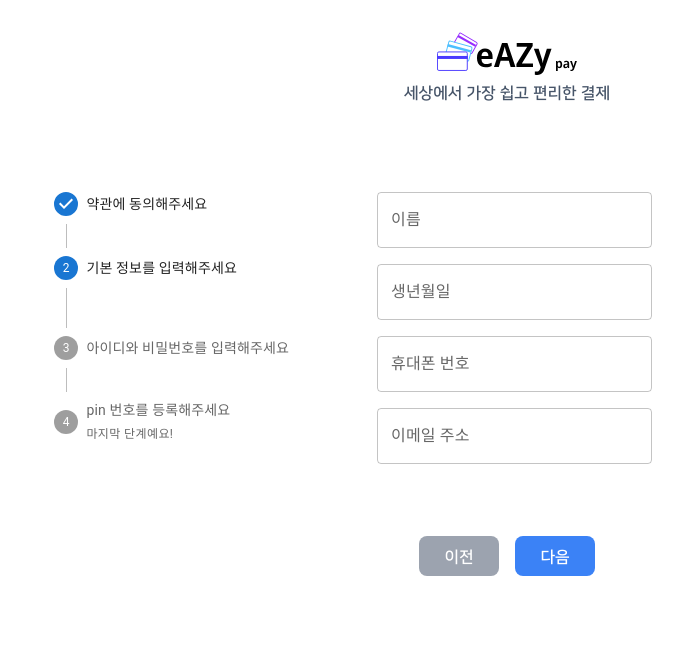
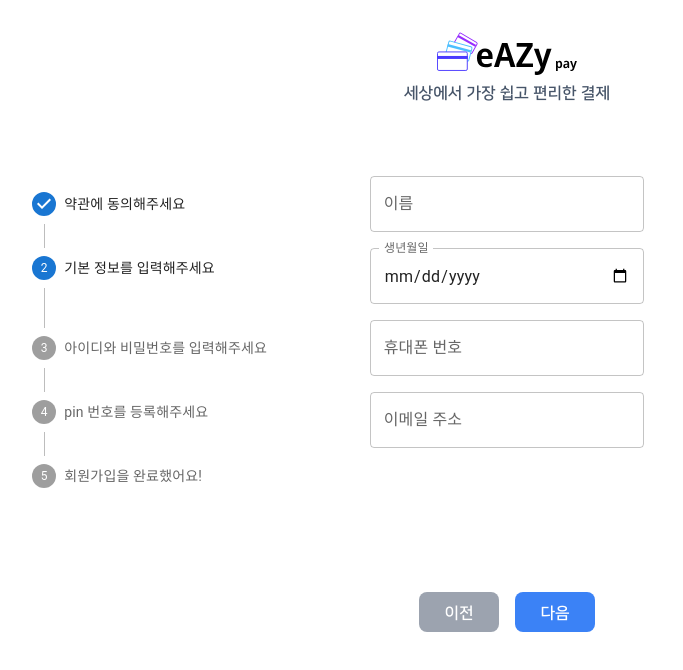
Before and after one commit to eAZy-Pay/fe-eazy-pay, a React (Vite) app: page /register in a window 1280 px wide. Both pictures are taken after a click on the button "다음". Shown: the top 670 px of the page, without its empty margins (133-816 px from the left). Built offline with nearby package versions, Linux system fonts and the light colour scheme; no server answers.

Commit message:
Refactor: UI 보완

```diff
--- a/src/pages/register/CardAuthenticationForm.jsx
+++ b/src/pages/register/CardAuthenticationForm.jsx
@@ -8,7 +8,7 @@ const CardAuthenticationForm = ({ setName, setBirth, setPhoneNumber, setEmail })
   const [errorName, setErrorName] = useState('');
   const [errorBirth, setErrorBirth] = useState('');
   const [errorPhoneNumber, setErrorPhoneNumber] = useState('');
-  const [phoneNumber, setLocalPhoneNumber] = useState('');
+  const [phoneNumSTR, setPhoneNumSTR] = useState('');
   const [errorEmail, setErrorEmail] = useState('');
 
   const handleNameChange = (event) => {
@@ -28,7 +28,7 @@ const CardAuthenticationForm = ({ setName, setBirth, setPhoneNumber, setEmail })
     const birth = event.target.value;
     const numericRegex = /^\d+$/;
     if (birth.length < 8 || !numericRegex.test(birth)) {
-      setErrorBirth('생년월일을 8자리로 입력해주세요');
+      // setErrorBirth('생년월일을 8자리로 입력해주세요');
     } else {
       setErrorBirth('');
       setBirth(birth);
@@ -37,10 +37,16 @@ const CardAuthenticationForm = ({ setName, setBirth, setPhoneNumber, setEmail })
 
   const handlePhoneNumberChange = (event) => {
     const input = event.target.value;
-    // 숫자 이외의 입력을 제거
     const onlyNums = input.replace(/[^0-9]/g, '');
-    // 상태를 업데이트하되, 유효성 검사는 입력이 11자리일 때만 수행
-    setLocalPhoneNumber(onlyNums); // 항상 상태를 업데이트
+    // 000-0000-0000 형태로 만들기
+    // 글자수가 3, 7, 11일 때 - 추가
+    if (onlyNums.length < 4) {
+      setPhoneNumSTR(onlyNums);
+    } else if (onlyNums.length < 8) {
+      setPhoneNumSTR(`${onlyNums.slice(0, 3)}-${onlyNums.slice(3)}`);
+    } else {
+      setPhoneNumSTR(`${onlyNums.slice(0, 3)}-${onlyNums.slice(3, 7)}-${onlyNums.slice(7, 11)}`);
+    }
     if (onlyNums.length === 11) {
       setErrorPhoneNumber(''); // 에러 메시지를 지움
       setPhoneNumber(onlyNums); // 최종 상태를 업데이트
@@ -92,7 +98,12 @@ const CardAuthenticationForm = ({ setName, setBirth, setPhoneNumber, setEmail })
           <TextField
             id="birth"
             label="생년월일"
+            // 클릭시 label이 위로 올라가는 효과 없애기
+            InputLabelProps={{
+              shrink: true,
+            }}
             variant="outlined"
+            type="date"
             onChange={handleBirthChange}
             error={!!errorBirth}
             helperText={errorBirth ? errorBirth : ''}
@@ -111,11 +122,8 @@ const CardAuthenticationForm = ({ setName, setBirth, setPhoneNumber, setEmail })
             id="phoneNumber"
             label="휴대폰 번호"
             variant="outlined"
-            value={phoneNumber}
+            value={phoneNumSTR}
             onChange={handlePhoneNumberChange}
-            inputProps={{
-              maxLength: 11,
-            }}
             error={!!errorPhoneNumber}
             helperText={errorPhoneNumber ? errorPhoneNumber : ''}
           />
--- a/src/pages/register/PinForm.jsx
+++ b/src/pages/register/PinForm.jsx
@@ -35,7 +35,6 @@ const PinForm = ({ setStepperIndex, name, id, password, email, phoneNumber, birt
         birthday,
         pin,
       });
-      setStepperIndex(4);
     } catch (error) {
       console.error('Registration Failed:', error);
     }
@@ -83,6 +82,7 @@ const PinForm = ({ setStepperIndex, name, id, password, email, phoneNumber, birt
       } else if (storedPin === pin) {
         regInfoSubmit();
         closeModal();
+        setStepperIndex(4);
       } else {
         setMessage('PIN번호를 다시 입력해주세요');
         setWrongPinMessage('PIN번호가 일치하지 않아요');
--- a/src/pages/register/RegisterPage.jsx
+++ b/src/pages/register/RegisterPage.jsx
@@ -69,15 +69,17 @@ const RegisterPage = () => {
           </p>
         </div>
         {/* 가운데 바디 */}
-        <div className="bg-white p-10 w-full">
+        <div className="flex justify-center bg-white p-10 w-full">
           {/* stepperIndex가 0일 때와 1~4일 때의 높이 조정 */}
-          <div
-            className={`flex justify-center pr-[300px] w-full ${stepperIndex === 0 ? '' : 'h-64'}`}
-          >
+          <div className="flex justify-end pr-10 w-1/3">
+            <div className={`hidden md:flex items-center justify-center`}>
+              <VerticalStepper activeStep={stepperIndex} setActiveStep={setStepperIndex} />
+            </div>
+          </div>
+          <div className={`flex justify-start w-1/3 ${stepperIndex === 0 ? '' : 'h-64'}`}>
             {' '}
             {/* 조건에 따라 높이 설정 */}
-            <VerticalStepper activeStep={stepperIndex} setActiveStep={setStepperIndex} />
-            <div className="ml-20">
+            <div className="flex justify-center w-full items-center">
               {stepperIndex === 0 && (
                 <AgreementForm
                   checkBox1={checkBox1}
@@ -109,6 +111,7 @@ const RegisterPage = () => {
               {stepperIndex === 4 && <RegisterComplete />}
             </div>
           </div>
+          <div className="w-1/3"></div>
           {/* 동일한 정렬 및 패딩을 사용해 버튼 위치 고정 */}
         </div>
         {/* 하단 버튼 */}
@@ -128,7 +131,7 @@ const RegisterPage = () => {
                 onClick={handleNext}
                 disabled={isButtonDisabled()}
               >
-                {stepperIndex === 3 ? '가입' : '다음'}
+                다음
               </button>
             </div>
           ) : (
--- a/src/pages/register/VerticalStepper.jsx
+++ b/src/pages/register/VerticalStepper.jsx
@@ -20,6 +20,9 @@ const steps = [
   {
     label: 'pin 번호를 등록해주세요',
   },
+  {
+    label: '회원가입을 완료했어요!',
+  },
 ];
 
 export default function VerticalLinearStepper({ activeStep }) {
@@ -28,11 +31,7 @@ export default function VerticalLinearStepper({ activeStep }) {
       <Stepper activeStep={activeStep} orientation="vertical">
         {steps.map((step, index) => (
           <Step key={step.label}>
-            <StepLabel
-              optional={
-                index === 3 ? <Typography variant="caption">마지막 단계예요!</Typography> : null
-              }
-            >
+            <StepLabel optional={index === 4 ? <Typography variant="caption"></Typography> : null}>
               {step.label}
             </StepLabel>
             <StepContent>
```
